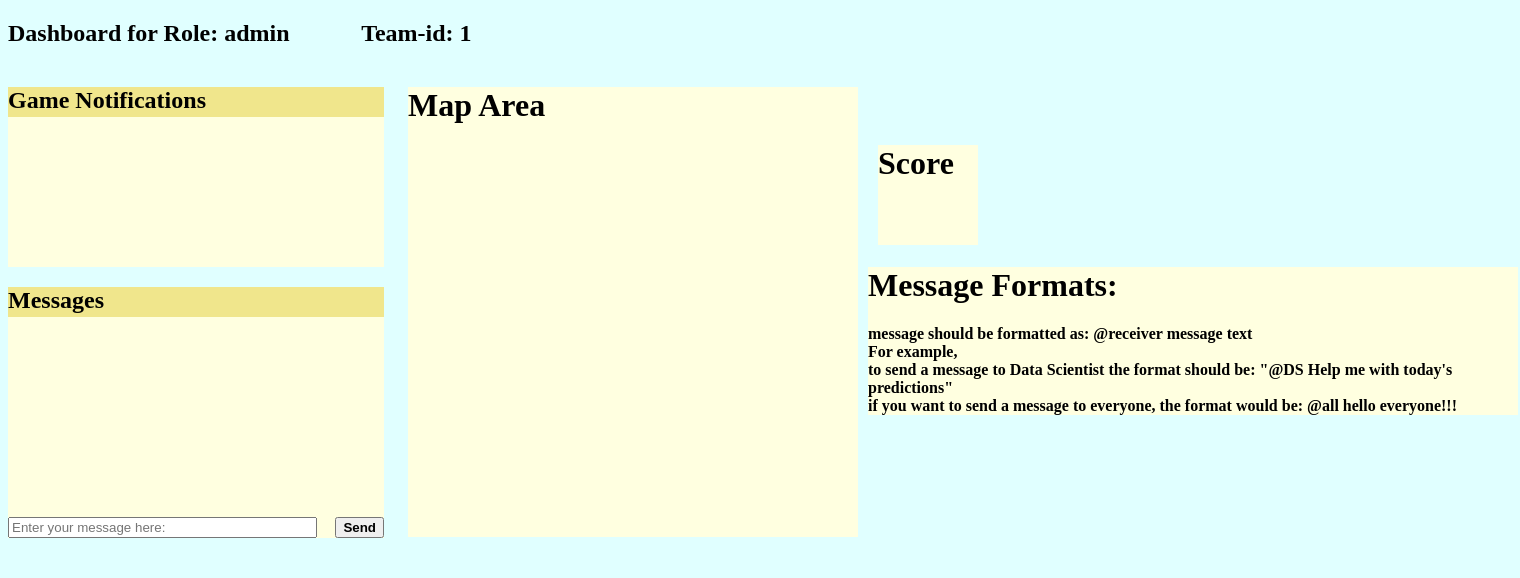
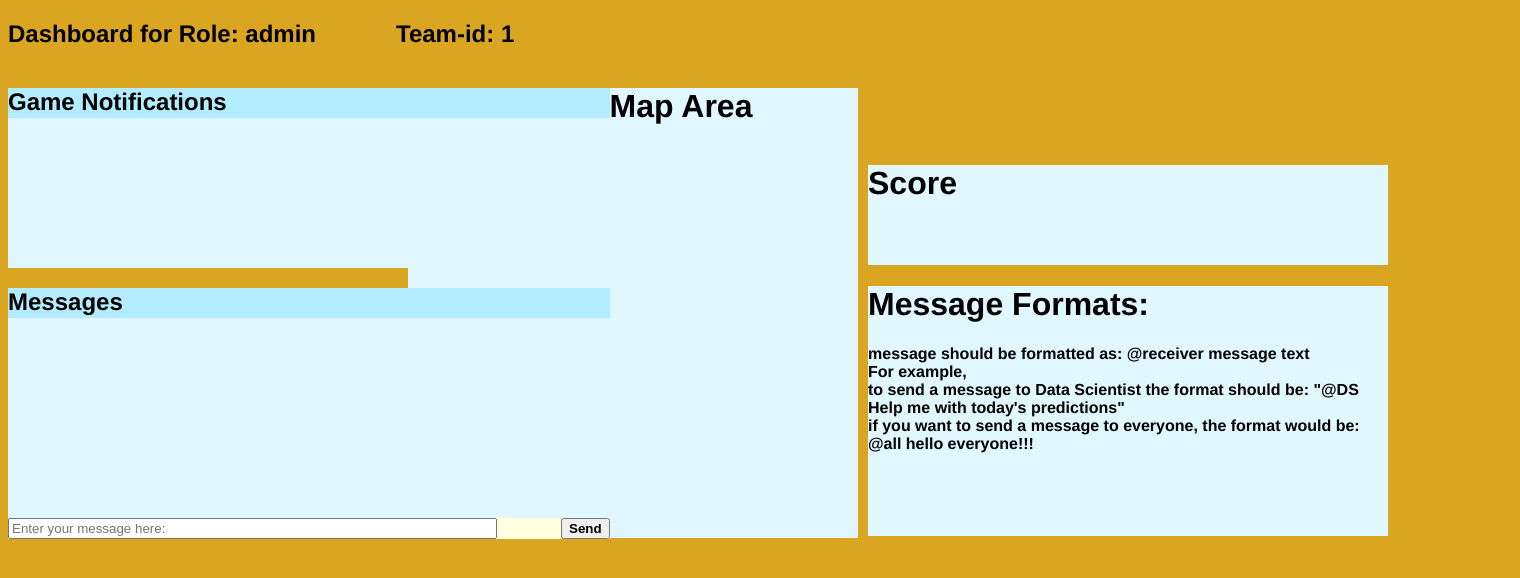
Before and after one commit to Fikir808/walle, a Flask app: template templates/chat.html in a window 1520 px wide. Shown: the top 578 px of the page. Run offline with Flask 2, Linux system fonts and the light colour scheme; the template is opened without the code that fills it: most values are stand-ins (such as "Sample title", 1, 10 or a date in 2020); some libraries are stand-ins or nearby versions.

Commit message:
Update chat.html

```diff
--- a/templates/chat.html
+++ b/templates/chat.html
@@ -4,15 +4,15 @@
     <meta charset="UTF-8">
     <title>Disaster Response</title>
 </head>
-<body style="background: #E0FFFF">
+<body style="background: #DAA520;font-family:helvetica">
 
     <h2>Dashboard for Role: {{role_display}} &nbsp&nbsp&nbsp&nbsp&nbsp&nbsp&nbsp&nbsp&nbsp&nbsp Team-id: {{team_id}}</h2>
 
-    <div style="height:500px; width:25%; float:left">
-        <div style = "height: 30px; float:top; background: #F0E68C"><h2><b>Game Notifications</b></h2></div>
-        <div id="news_feed" style = "overflow-y:auto; height: 150px; float:top; background: #FFFFE0"></div>
-        <div style = "height: 30px; float:top; background: #F0E68C; margin-top:10px"><h2><b>Messages</b></h2></div>
-        <div id="messages" style = "overflow-y:auto; height: 200px; background: #FFFFE0; ">
+    <div style="height:500px; width:40%; float:left">
+        <div style = "height: 30px; float:top; background: #b3ecff"><h2><b>Game Notifications</b></h2></div>
+        <div id="news_feed" style = "overflow-y:auto; height: 150px; float:top; background: #e0f7ff"></div>
+        <div style = "height: 30px; float:top; background: #b3ecff; margin-top:10px"><h2><b>Messages</b></h2></div>
+        <div id="messages" style = "overflow-y:auto; height: 200px; background: #e0f7ff; ">
             {% for message in messages %}<div>
             <b>{{message.sender}}:</b>&nbsp{{message.message_text}}</div>
             {% endfor %}
@@ -24,10 +24,10 @@
         </form>
         </div>
     </div>
-    <div style="height:450px; width:450px; margin-left: 400px; background: #FFFFE0; margin-top:40px"><h1>Map Area</h1>
-        <div style="height:100px; width:100px; background: #FFFFE0;margin-left: 470px;"><h1>Score</h1>
+    <div style="height:450px; width:450px; margin-left: 400px; background: #e0f7ff; margin-top:40px"><h1>Map Area</h1>
+        <div style="height:100px; width:520px; background: #e0f7ff;margin-left: 460px; margin-top:40px"><h1>Score</h1>
     </div>
-        <div style="margin-top:20px; width: 650px;margin-left: 460px; background: #FFFFE0;"><h1>Message Formats:</h1>
+        <div style="margin-top:20px; height:250px; width: 520px;margin-left: 460px; background: #e0f7ff;"><h1>Message Formats:</h1>
             <h4>message should be formatted as: @receiver message text<br>For example, <br>
                 to send a message to Data Scientist the format should be: "@DS Help me with today's predictions"<br>
             if you want to send a message to everyone, the format would be: @all hello everyone!!!</h4>
```
